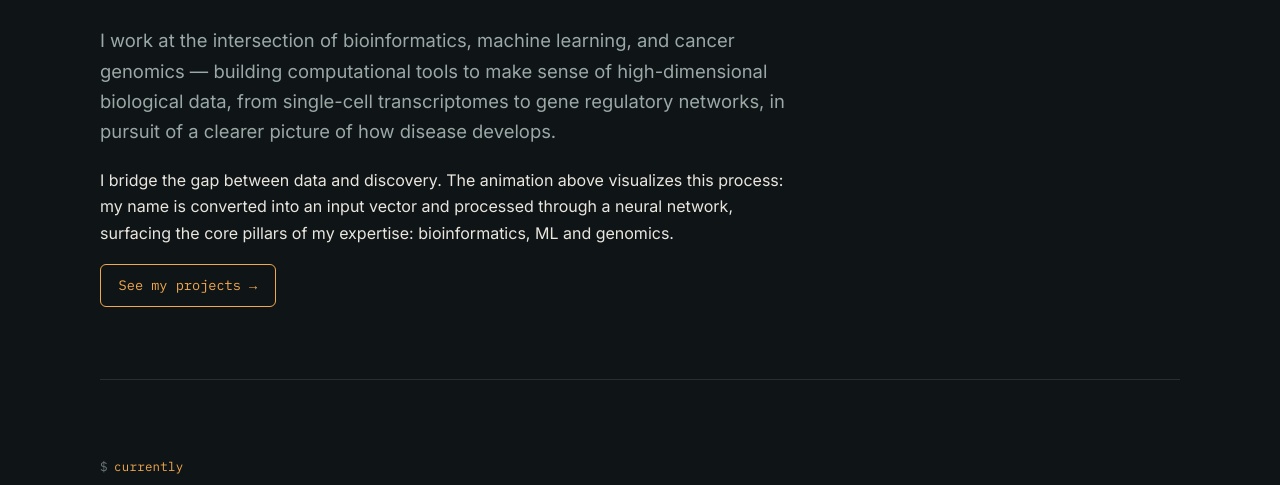
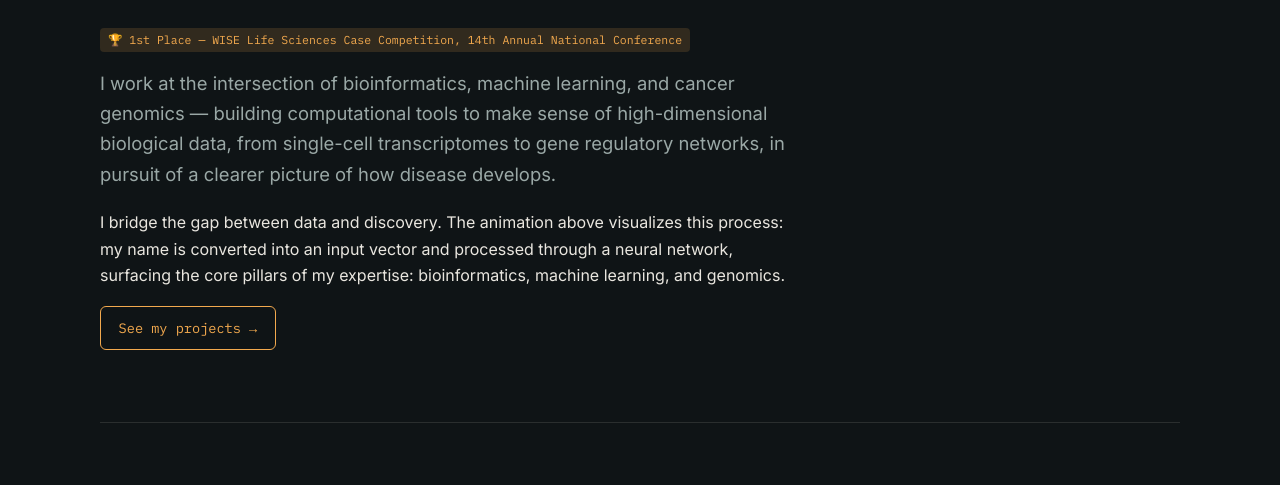
Before and after one commit to tanaya2026/personal_web, an Astro site: page / in a window 1280 px wide. Shown: the part 600-1085 px from the top of the page. Built offline with nearby package versions, Linux system fonts and the light colour scheme; Astro itself is replaced by a stand-in of ours.

Commit message:
Added competition to home page

```diff
--- a/src/pages/index.astro
+++ b/src/pages/index.astro
@@ -2,44 +2,73 @@
 import Layout from '../layouts/Layout.astro';
 import BrainNetwork from '../components/BrainNetwork.astro';
 ---
+
 <Layout title="Home">
   <BrainNetwork />
 
   <section class="section container">
     <div class="prose">
       <p class="eyebrow">whoami</p>
-      <h1>Tanaya Datar </h1>
-      <p style="font-size:1.15rem; color:var(--text-dim)">
+
+      <h1>Tanaya Datar</h1>
+
+      <a
+        href="https://www.linkedin.com/posts/tanaya-datar-7484b62b5_last-weekend-i-had-the-privilege-of-attending-ugcPost-7425226914807590912-NuJR/?utm_source=share&utm_medium=member_desktop&rcm=ACoAAEu256gBJHgLZeDyDS5ah7IOH5YxO3uFAtc"
+        target="_blank"
+        rel="noopener noreferrer"
+        class="tag"
+        style="text-decoration:none; border-bottom:none;"
+      >
+        🏆 1st Place — WISE Life Sciences Case Competition, 14th Annual National Conference
+      </a>
+
+      <p style="font-size:1.15rem; color:var(--text-dim); margin-top:1rem">
         I work at the intersection of bioinformatics, machine learning, and
         cancer genomics — building computational tools to make sense of
         high-dimensional biological data, from single-cell transcriptomes to
         gene regulatory networks, in pursuit of a clearer picture of how
         disease develops.
       </p>
-    <p>
-    I bridge the gap between data and discovery. The animation above visualizes this process: my name is converted into an input vector and processed through a neural network, surfacing the core pillars of my expertise: bioinformatics, ML and genomics.
+
+      <p>
+        I bridge the gap between data and discovery. The animation above
+        visualizes this process: my name is converted into an input vector and
+        processed through a neural network, surfacing the core pillars of my
+        expertise: bioinformatics, machine learning, and genomics.
       </p>
 
-
-      <a href="/projects" class="btn">See my projects &rarr;</a>
+      <a href="/projects" class="btn">
+        See my projects &rarr;
+      </a>
     </div>
   </section>
 
   <section class="section container">
     <p class="eyebrow">currently</p>
+
     <div class="grid grid-3">
       <div class="card">
         <h3 style="font-size:1.05rem">Research</h3>
-        <p class="dim" style="margin:0"> Cancer research using bioinformatics and computational biology approaches to study brain tumours.
-</p>
+        <p class="dim" style="margin:0">
+          Cancer research using bioinformatics and computational biology
+          approaches to study brain tumours.
+        </p>
       </div>
+
       <div class="card">
         <h3 style="font-size:1.05rem">Building</h3>
-        <p class="dim" style="margin:0"> AI-driven cellular morphological profiling approaches to extract biological insights from imaging data.</p>
+        <p class="dim" style="margin:0">
+          AI-driven cellular morphological profiling approaches to extract
+          biological insights from imaging data.
+        </p>
       </div>
+
       <div class="card">
         <h3 style="font-size:1.05rem">Reading</h3>
-        <p class="dim" style="margin:0"> Sequence-to-function models and deep learning frameworks for advancing computational biology.</p>
+        <p class="dim" style="margin:0">
+          Sequence-to-function models and deep learning frameworks for
+          advancing computational biology.
+        </p>
       </div>
     </div>
   </section>
```
